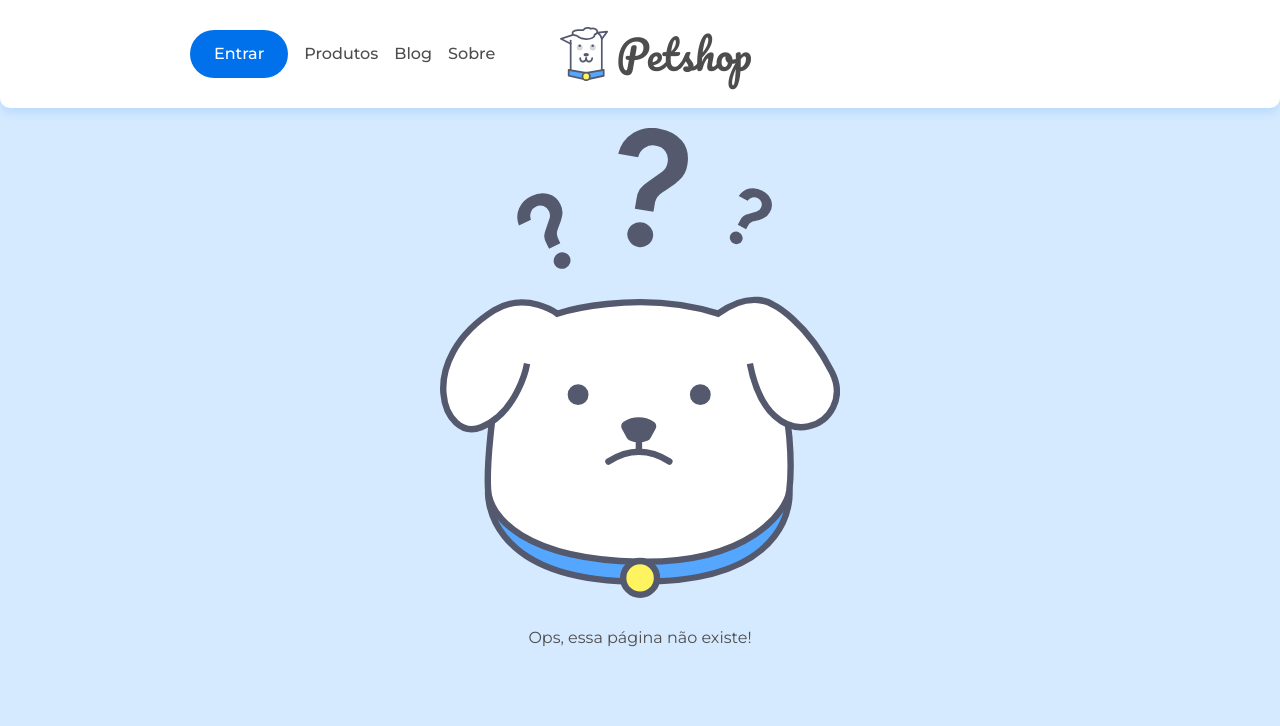
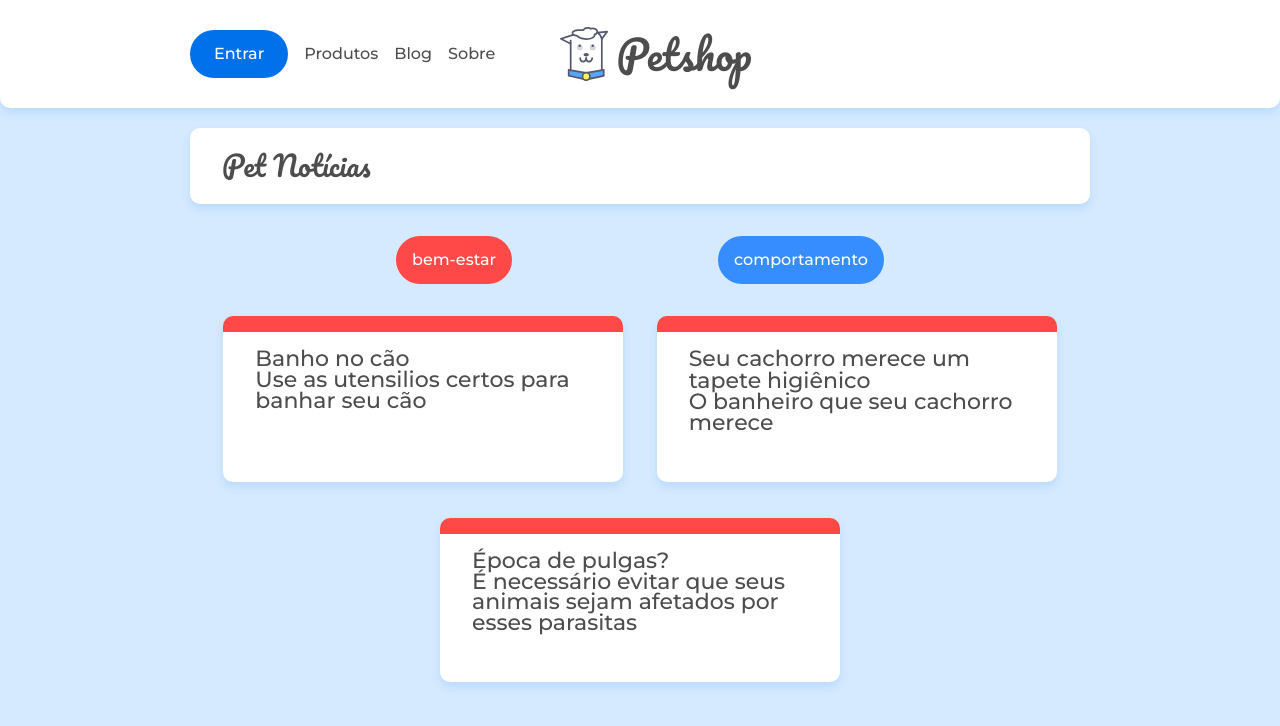
Before and after one commit to Gabrielhidro/Doguito_petshop, a React (Create React App) app: page /categoria/bem-estar in a window 1280 px wide. Shown: the top 726 px of the page. Built offline with nearby package versions, Linux system fonts and the light colour scheme; data requests are answered from the project's data file.

Commit message:
Create categories routes

```diff
--- a/src/App.jsx
+++ b/src/App.jsx
@@ -6,6 +6,7 @@ import Sobre from './paginas/Sobre'
 import Post from './paginas/Post'
 import Pagina404 from './paginas/Pagina404'
 import Header from  './components/Header'
+import Categoria from './paginas/Categoria'
 
 
 
@@ -21,6 +22,9 @@ function App() {
       <Route path="/sobre">
         <Sobre />
       </Route>
+      <Route path="/categoria/:id">
+        <Categoria />
+      </Route>
       <Route path="/posts/:id">
         <Post />
       </Route>
--- a/src/components/ListaCategorias.jsx
+++ b/src/components/ListaCategorias.jsx
@@ -15,7 +15,7 @@ export default function ListaCategorias (){
         <ul className="lista-categorias container flex">
             {categorias.map((categoria) => {
                 return (
-                    <Link to={`categoria/${categoria.id}`}>
+                    <Link to={`/categoria/${categoria.id}`}>
                         <li className={`lista-categorias__categoria lista-categorias__categoria--${categoria.id}`}>
                             {categoria.nome}
                         </li>
--- /dev/null
+++ b/src/paginas/Categoria.jsx
@@ -0,0 +1,24 @@
+import React from 'react'
+import { Route, useParams, useRouteMatch } from 'react-router-dom'
+import '../assets/css/blog.css'
+import ListaCategorias from '../components/ListaCategorias'
+import ListaPost from '../components/ListaPost'
+
+export default function Categoria(){
+
+    const {id} = useParams()
+    const { path } = useRouteMatch()
+
+    return(
+        <>
+        <div className="container">
+            <h2 className="titulo-pagina">Pet Notícias</h2>
+        </div>
+
+        <ListaCategorias />
+        <Route exact path={`${path}/`}>
+            <ListaPost url={`/posts?categoria=${id}`}/>
+        </Route>
+        </>
+    )
+}
```
Also changed, not shown: 1 other file (tests, documents, lock files or other folders).
